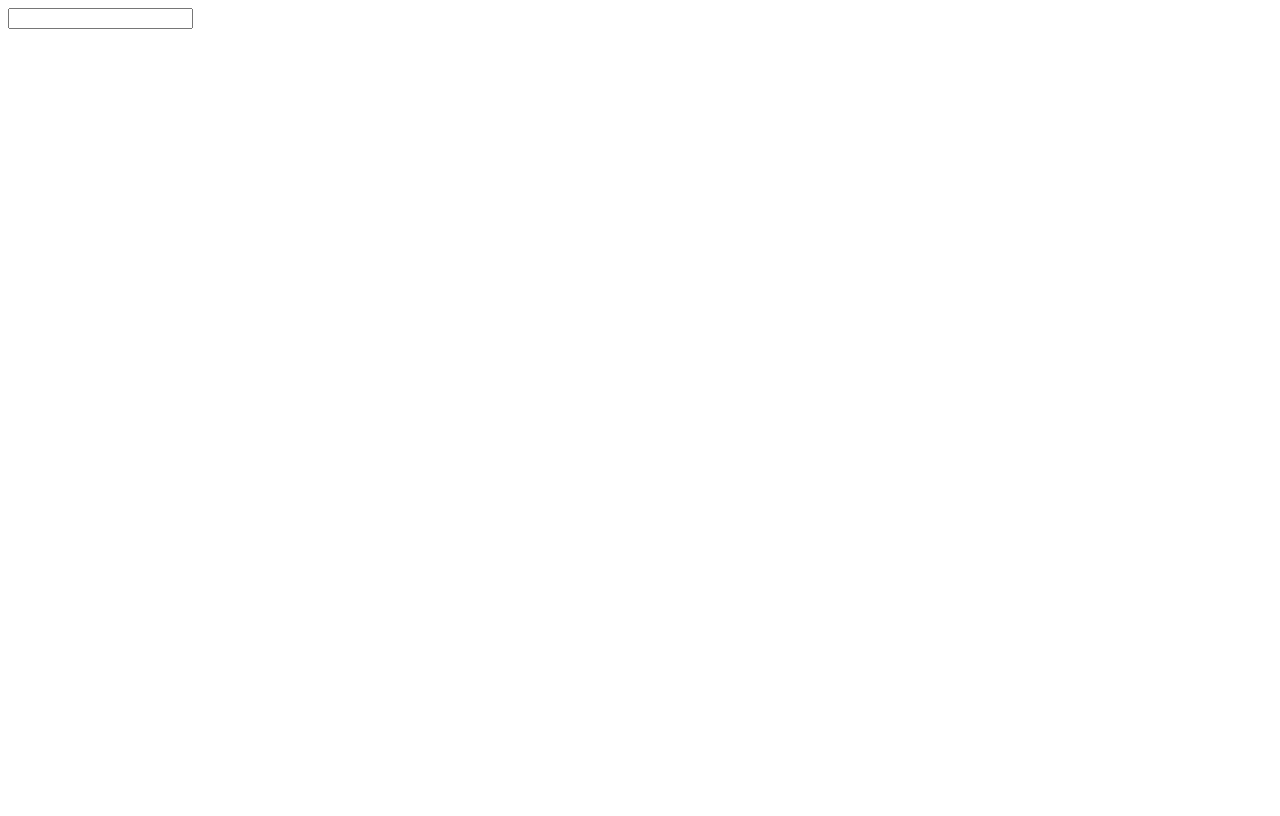
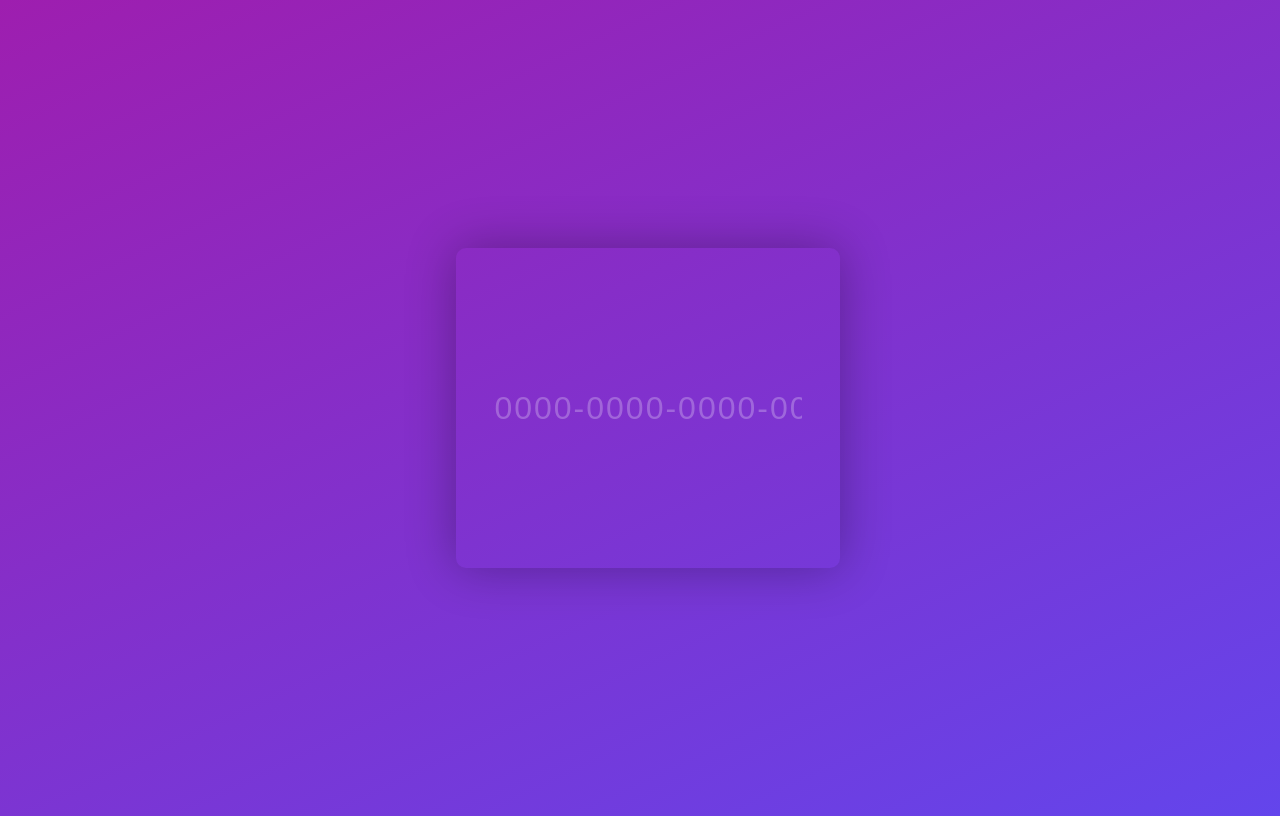
Before and after one commit to liju-ls/creditcard-validator-website, a plain HTML site: page index.html in a window 1280 px wide. Drawn offline with Linux system fonts and the light colour scheme.

Commit message:
improved card ui

```diff
--- a/index.html
+++ b/index.html
@@ -8,6 +8,15 @@
     <script src="script.js" defer></script>
   </head>
   <body>
-    <input type="text" id="card-number" maxlength="20" minlength="12" />
+    <div class="container">
+      <input
+        type="number"
+        id="card-number"
+        maxlength="20"
+        minlength="12"
+        placeholder="0000-0000-0000-0000-0000"
+        autocomplete="off"
+      />
+    </div>
   </body>
 </html>
--- a/style.css
+++ b/style.css
@@ -0,0 +1,47 @@
+html {
+  font-family: Verdana, Geneva, Tahoma, sans-serif;
+}
+
+body {
+  background-image: linear-gradient(
+    155deg,
+    rgb(158, 30, 175),
+    rgb(99, 69, 236)
+  );
+  width: 100vw;
+  height: 100vh;
+  display: flex;
+  justify-content: center;
+  align-items: center;
+}
+
+.container {
+  display: flex;
+  justify-content: center;
+  align-items: center;
+  width: 30%;
+  height: 40%;
+  box-shadow: 0 0 50px rgba(0, 0, 0, 0.3);
+  border-radius: 10px;
+}
+
+#card-number {
+  outline: none;
+  color: white;
+  font-size: 200%;
+  letter-spacing: 2px;
+  width: 80%;
+  height: 10%;
+  background: none;
+  border: none;
+  hyphenate-limit-chars: 4;
+}
+
+#card-number::placeholder {
+  color: rgba(255, 255, 255, 0.253);
+}
+
+#card-number::-webkit-outer-spin-button,
+#card-number::-webkit-inner-spin-button {
+  -webkit-appearance: none;
+}
```
